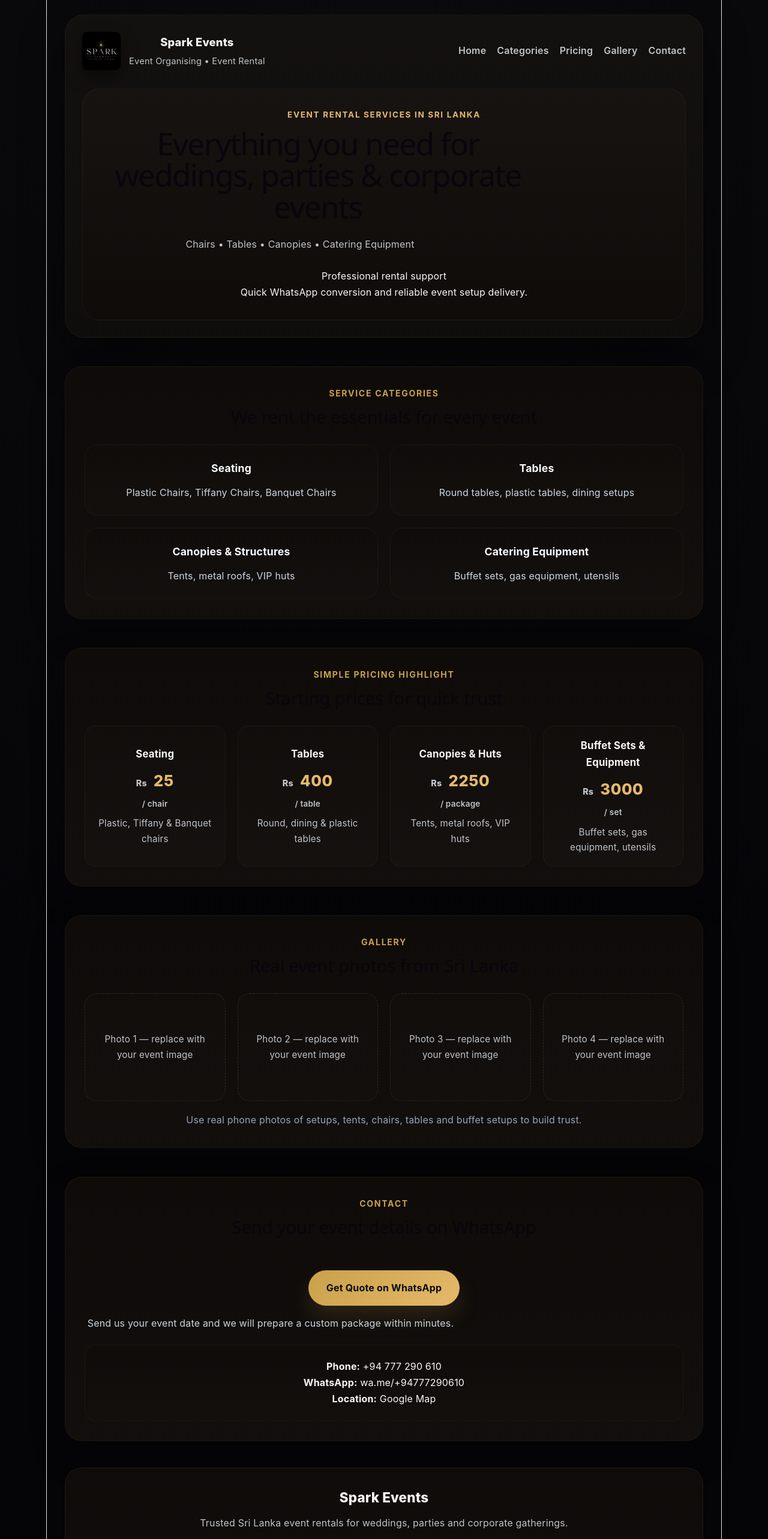
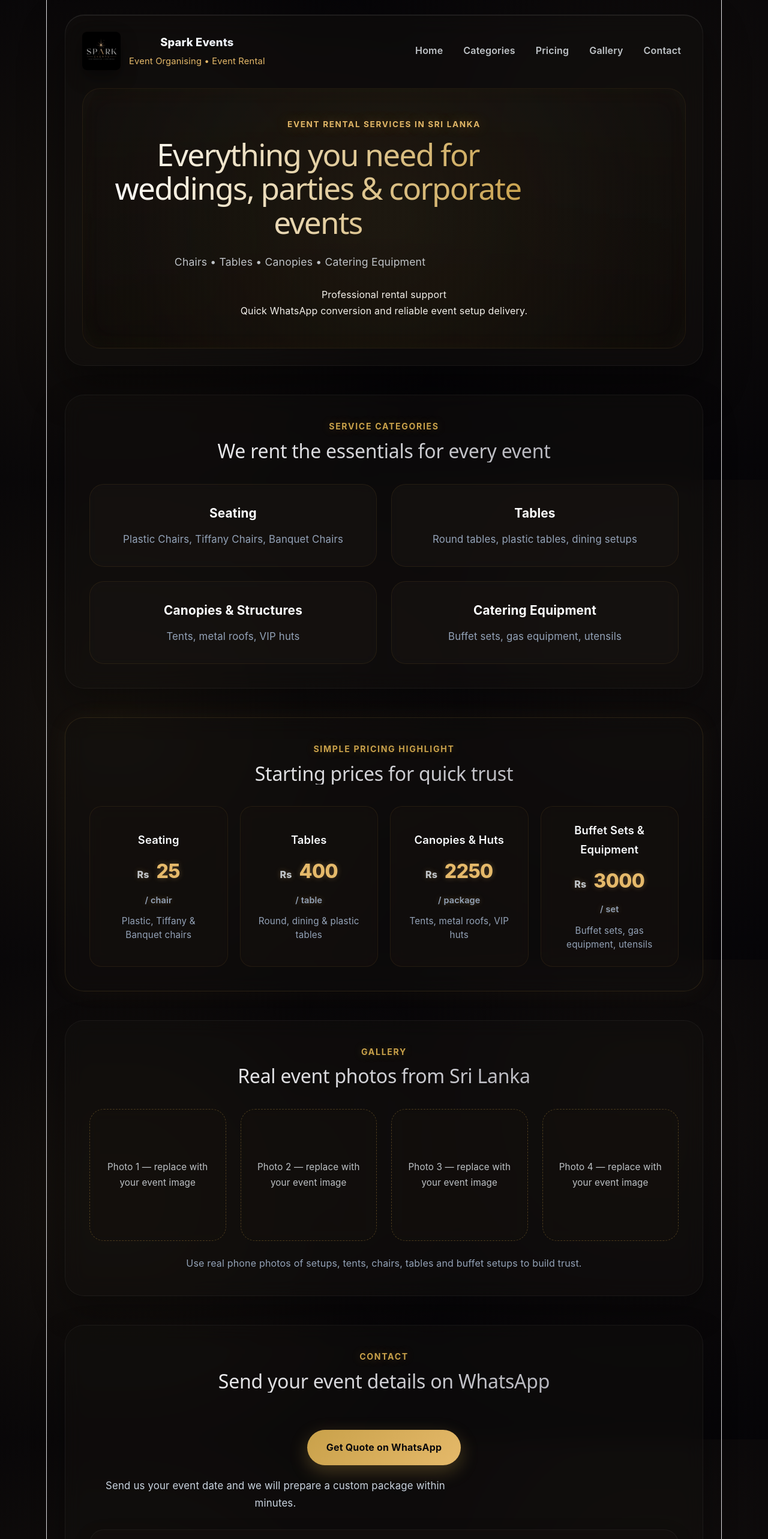
Before and after one commit to osandipabasara-design/event-rental-site, a React (Vite) app: page / in a window 1280 px wide. Shown: the top 2566 px of the page at 60% size. Built offline with nearby package versions, Linux system fonts and the light colour scheme.

Commit message:
commit changes of the site

```diff
--- a/src/App.css
+++ b/src/App.css
@@ -31,12 +31,27 @@ body,
 
 body {
   margin: 0;
-  background: radial-gradient(circle at top, #0b0a0c 0%, var(--bg-900) 60%);
+  background-color: var(--bg-900);
+  background-image:
+    radial-gradient(circle at 15% 50%, rgba(201, 161, 74, 0.08), transparent 50%),
+    radial-gradient(circle at 85% 30%, rgba(229, 185, 106, 0.05), transparent 50%);
+  background-attachment: fixed;
+  animation: bgFloat 15s ease-in-out infinite alternate;
+}
+
+@keyframes bgFloat {
+  0% { background-position: 0% 0%; }
+  100% { background-position: 100% 100%; }
 }
 
 a {
   color: inherit;
   text-decoration: none;
+}
+
+@keyframes fadeUp {
+  from { opacity: 0; transform: translateY(40px); }
+  to { opacity: 1; transform: translateY(0); }
 }
 
 .page-shell {
@@ -50,9 +65,12 @@ a {
   gap: 30px;
   padding: 28px;
   border-radius: 32px;
-  background: linear-gradient(180deg, rgba(20,18,16,0.95), rgba(16,14,12,0.95));
-  border: 1px solid rgba(201,161,74,0.06);
-  box-shadow: 0 30px 75px rgba(0, 0, 0, 0.45);
+  background: rgba(20, 18, 16, 0.4);
+  backdrop-filter: blur(20px);
+  -webkit-backdrop-filter: blur(20px);
+  border: 1px solid rgba(255, 255, 255, 0.05);
+  box-shadow: 0 30px 75px rgba(0, 0, 0, 0.45), inset 0 1px 0 rgba(255,255,255,0.1);
+  animation: fadeUp 0.8s cubic-bezier(0.16, 1, 0.3, 1) both;
 }
 
 .header-top {
@@ -88,17 +106,25 @@ a {
   border-radius: 8px;
   box-shadow: 0 12px 28px rgba(0,0,0,0.45);
   background: linear-gradient(135deg, rgba(255,255,255,0.02), rgba(255,255,255,0.01));
+  transition: transform 0.3s ease;
+}
+
+.brand-logo:hover {
+  transform: scale(1.05) rotate(-2deg);
 }
 
 .brand-name {
   margin: 0;
   font-size: 1.15rem;
   font-weight: 800;
+  background: linear-gradient(to right, #fff, #e2e8f0);
+  -webkit-background-clip: text;
+  -webkit-text-fill-color: transparent;
 }
 
 .brand-tag {
   margin: 4px 0 0;
-  color: var(--muted-300);
+  color: var(--accent-gold-300);
   font-size: 0.92rem;
 }
 
@@ -111,7 +137,23 @@ a {
 .nav-links a {
   color: var(--muted-300);
   font-weight: 600;
-  transition: color 0.18s ease, transform 0.12s ease;
+  transition: all 0.3s cubic-bezier(0.4, 0, 0.2, 1);
+  position: relative;
+  padding: 4px 8px;
+}
+
+.nav-links a::after {
+  content: '';
+  position: absolute;
+  bottom: -2px;
+  left: 50%;
+  width: 0;
+  height: 2px;
+  background: var(--accent-gold-500);
+  transition: all 0.3s cubic-bezier(0.4, 0, 0.2, 1);
+  transform: translateX(-50%);
+  border-radius: 2px;
+  box-shadow: 0 0 10px var(--accent-gold-500);
 }
 
 .nav-links a:hover,
@@ -120,13 +162,39 @@ a {
   transform: translateY(-2px);
 }
 
+.nav-links a:hover::after {
+  width: 80%;
+}
+
 .hero-section {
   display: grid;
   gap: 26px;
-  padding: 32px;
+  padding: 48px 32px;
   border-radius: 30px;
-  background: linear-gradient(180deg, rgba(24,20,18,0.95), rgba(16,12,10,0.95));
-  border: 1px solid rgba(201,161,74,0.06);
+  background: linear-gradient(180deg, rgba(24,20,18,0.4), rgba(16,12,10,0.6));
+  backdrop-filter: blur(12px);
+  -webkit-backdrop-filter: blur(12px);
+  border: 1px solid rgba(201,161,74,0.1);
+  box-shadow: inset 0 0 40px rgba(201,161,74,0.03);
+  position: relative;
+  overflow: hidden;
+}
+
+.hero-section::before {
+  content: '';
+  position: absolute;
+  top: -50%;
+  left: -50%;
+  width: 200%;
+  height: 200%;
+  background: radial-gradient(circle, rgba(201,161,74,0.1) 0%, transparent 50%);
+  animation: pulseLight 8s linear infinite;
+  pointer-events: none;
+}
+
+@keyframes pulseLight {
+  0%, 100% { opacity: 0.5; transform: scale(1); }
+  50% { opacity: 1; transform: scale(1.05); }
 }
 
 .eyebrow {
@@ -136,19 +204,28 @@ a {
   font-weight: 700;
   letter-spacing: 0.12em;
   text-transform: uppercase;
+  text-shadow: 0 0 20px rgba(229, 185, 106, 0.4);
 }
 
 .hero-section h1 {
   margin: 0;
   font-size: clamp(2.2rem, 4vw, 3.8rem);
   max-width: 720px;
-  line-height: 1.02;
+  line-height: 1.1;
+  background: linear-gradient(to right, #fff, #C9A14A);
+  -webkit-background-clip: text;
+  -webkit-text-fill-color: transparent;
+  position: relative;
+  z-index: 1;
 }
 
 .hero-copy {
   margin: 24px 0 0;
   max-width: 660px;
   color: var(--muted-300);
+  font-size: 1.1rem;
+  position: relative;
+  z-index: 1;
 }
 
 .button-primary,
@@ -160,39 +237,74 @@ a {
   border: none;
   cursor: pointer;
   font-weight: 700;
-  transition: transform 0.2s ease, box-shadow 0.2s ease, background-color 0.2s ease;
+  transition: all 0.3s cubic-bezier(0.175, 0.885, 0.32, 1.275);
+  position: relative;
+  overflow: hidden;
+  z-index: 1;
 }
 
 .button-primary {
   margin-top: 26px;
-  padding: 16px 30px;
+  padding: 16px 32px;
   background: linear-gradient(135deg, var(--accent-gold-500) 0%, var(--accent-gold-300) 100%);
   color: #0b0a0c;
-  box-shadow: 0 18px 36px rgba(201,161,74,0.16);
+  box-shadow: 0 10px 30px rgba(201,161,74,0.3);
+}
+
+.button-primary::after {
+  content: '';
+  position: absolute;
+  top: 0;
+  left: -100%;
+  width: 50%;
+  height: 100%;
+  background: linear-gradient(90deg, transparent, rgba(255,255,255,0.6), transparent);
+  transform: skewX(-20deg);
+  transition: 0.5s;
 }
 
 .button-primary:hover {
-  transform: translateY(-1px);
+  transform: translateY(-3px) scale(1.02);
+  box-shadow: 0 15px 40px rgba(201,161,74,0.4);
+}
+
+.button-primary:hover::after {
+  left: 150%;
 }
 
 .button-secondary {
   margin-top: 16px;
   padding: 14px 26px;
-  background: rgba(255,255,255,0.03);
+  background: rgba(255,255,255,0.05);
   color: var(--text-100);
+  border: 1px solid rgba(255,255,255,0.1);
+  backdrop-filter: blur(10px);
+}
+
+.button-secondary:hover {
+  background: rgba(255,255,255,0.1);
+  transform: translateY(-2px);
 }
 
 .section-block {
   margin-top: 48px;
-  padding: 32px;
-  border-radius: 28px;
-  background: linear-gradient(180deg, rgba(16,12,10,0.9), rgba(20,16,14,0.9));
-  border: 1px solid rgba(201,161,74,0.06);
+  padding: 40px;
+  border-radius: 32px;
+  background: rgba(20, 18, 16, 0.4);
+  backdrop-filter: blur(16px);
+  -webkit-backdrop-filter: blur(16px);
+  border: 1px solid rgba(255, 255, 255, 0.05);
   box-shadow: 0 24px 55px rgba(0, 0, 0, 0.28);
+  animation: fadeUp 0.8s cubic-bezier(0.16, 1, 0.3, 1) both;
 }
 
+.section-block:nth-child(1) { animation-delay: 0.1s; }
+.section-block:nth-child(2) { animation-delay: 0.2s; }
+.section-block:nth-child(3) { animation-delay: 0.3s; }
+.section-block:nth-child(4) { animation-delay: 0.4s; }
+
 .section-intro {
-  margin-bottom: 28px;
+  margin-bottom: 36px;
 }
 
 .section-label {
@@ -202,16 +314,20 @@ a {
   letter-spacing: 0.12em;
   text-transform: uppercase;
   color: var(--accent-gold-500);
+  text-shadow: 0 0 15px rgba(201,161,74,0.3);
 }
 
 .section-block h2 {
   margin: 0;
-  font-size: clamp(1.7rem, 2.3vw, 2.5rem);
+  font-size: clamp(1.7rem, 2.5vw, 2.8rem);
+  background: linear-gradient(135deg, #fff 0%, #a1a1aa 100%);
+  -webkit-background-clip: text;
+  -webkit-text-fill-color: transparent;
 }
 
 .grid {
   display: grid;
-  gap: 20px;
+  gap: 24px;
 }
 
 .cards-grid {
@@ -219,30 +335,52 @@ a {
 }
 
 .card {
-  padding: 24px;
-  border-radius: 22px;
-  border: 1px solid rgba(201,161,74,0.06);
-  background: linear-gradient(180deg, rgba(16,12,10,0.9), rgba(20,16,14,0.92));
+  padding: 30px;
+  border-radius: 24px;
+  border: 1px solid rgba(201,161,74,0.1);
+  background: rgba(25, 20, 18, 0.5);
+  backdrop-filter: blur(10px);
+  transition: all 0.4s cubic-bezier(0.175, 0.885, 0.32, 1.275);
+  position: relative;
+  overflow: hidden;
+}
+
+.card::before {
+  content: '';
+  position: absolute;
+  top: 0; left: 0; width: 100%; height: 4px;
+  background: linear-gradient(90deg, var(--accent-gold-500), transparent);
+  opacity: 0;
+  transition: opacity 0.4s ease;
+}
+
+.card:hover {
+  transform: translateY(-8px) scale(1.02);
+  box-shadow: 0 20px 40px rgba(201, 161, 74, 0.15);
+  border-color: rgba(201, 161, 74, 0.3);
+  background: rgba(30, 24, 22, 0.6);
+}
+
+.card:hover::before {
+  opacity: 1;
 }
 
 .card h3 {
   margin: 0 0 12px;
-  font-size: 1.1rem;
-  color: #f8fafc;
+  font-size: 1.3rem;
+  color: #fff;
+  font-weight: 700;
 }
 
 .card p {
   margin: 0;
-  color: #cbd5e1;
+  color: #94a3b8;
+  font-size: 1.05rem;
 }
 
 .highlight-block {
-  margin-top: 48px;
-  padding: 32px;
-  border-radius: 28px;
-  background: linear-gradient(180deg, rgba(16,12,10,0.9), rgba(20,16,14,0.9));
-  border: 1px solid rgba(201,161,74,0.06);
-  box-shadow: 0 24px 55px rgba(0, 0, 0, 0.28);
+  border: 1px solid rgba(201,161,74,0.15);
+  box-shadow: 0 0 40px rgba(201,161,74,0.05);
 }
 
 .pricing-list {
@@ -250,68 +388,90 @@ a {
   gap: 16px;
 }
 
-/* Pricing cards: modern, prominent prices */
 .pricing-list.pricing-cards {
   grid-template-columns: repeat(4, minmax(0, 1fr));
   gap: 20px;
 }
 
 .pricing-card {
-  padding: 18px;
-  border-radius: 18px;
-  background: linear-gradient(180deg, rgba(18,14,12,0.95), rgba(22,18,16,0.95));
-  border: 1px solid rgba(201,161,74,0.06);
+  padding: 24px;
+  border-radius: 20px;
+  background: rgba(20, 16, 14, 0.6);
+  backdrop-filter: blur(12px);
+  border: 1px solid rgba(201,161,74,0.1);
   display: flex;
   align-items: center;
   justify-content: center;
   text-align: center;
-  transition: transform 0.18s ease, box-shadow 0.18s ease;
+  transition: all 0.4s cubic-bezier(0.175, 0.885, 0.32, 1.275);
+  position: relative;
+}
+
+.pricing-card::after {
+  content: '';
+  position: absolute;
+  inset: 0;
+  border-radius: 20px;
+  padding: 2px;
+  background: linear-gradient(135deg, rgba(201,161,74,0.5), transparent);
+  -webkit-mask: linear-gradient(#fff 0 0) content-box, linear-gradient(#fff 0 0);
+  -webkit-mask-composite: xor;
+  mask-composite: exclude;
+  opacity: 0;
+  transition: opacity 0.4s ease;
 }
 
 .pricing-card:hover {
-  transform: translateY(-6px);
-  box-shadow: 0 20px 40px rgba(0,0,0,0.45);
+  transform: translateY(-10px) scale(1.03);
+  box-shadow: 0 25px 50px rgba(201,161,74,0.2);
+  background: rgba(26, 20, 18, 0.8);
+}
+
+.pricing-card:hover::after {
+  opacity: 1;
 }
 
 .pricing-card-body h3 {
-  margin: 0 0 8px;
-  font-size: 1.05rem;
-  color: var(--text-100);
+  margin: 0 0 10px;
+  font-size: 1.15rem;
+  color: #f8fafc;
+  font-weight: 600;
 }
 
 .pricing-card .price {
-  margin: 6px 0 8px;
+  margin: 8px 0 12px;
   font-weight: 800;
-  font-size: 1.4rem;
+  font-size: 1.6rem;
   color: var(--accent-gold-300);
+  text-shadow: 0 0 10px rgba(229,185,106,0.3);
 }
 
 .pricing-card .price .currency {
-  font-size: 0.9rem;
+  font-size: 1rem;
   margin-right: 6px;
   color: var(--muted-300);
 }
 
 .pricing-card .price .amount {
-  font-size: 1.6rem;
-  letter-spacing: 0.02em;
+  font-size: 2rem;
+  letter-spacing: -0.02em;
 }
 
 .pricing-card .price .per {
   display: block;
-  font-size: 0.85rem;
+  font-size: 0.9rem;
   font-weight: 600;
-  color: var(--muted-300);
-  margin-top: 6px;
+  color: #94a3b8;
+  margin-top: 8px;
 }
 
 .pricing-card .muted {
   margin: 0;
-  color: var(--muted-300);
+  color: #94a3b8;
   font-size: 0.95rem;
+  line-height: 1.5;
 }
 
-/* responsive adjustments */
 @media (max-width: 1000px) {
   .pricing-list.pricing-cards {
     grid-template-columns: repeat(2, minmax(0, 1fr));
@@ -329,93 +489,139 @@ a {
 }
 
 .gallery-card {
-  min-height: 180px;
-  border-radius: 20px;
-  background: linear-gradient(180deg, rgba(18,14,12,0.96), rgba(20,16,14,0.95));
-  border: 1px dashed rgba(201,161,74,0.18);
+  min-height: 220px;
+  border-radius: 24px;
+  background: rgba(20, 16, 14, 0.4);
+  backdrop-filter: blur(8px);
+  border: 1px dashed rgba(201,161,74,0.3);
   display: grid;
   place-items: center;
   text-align: center;
-  padding: 20px;
+  padding: 24px;
   color: var(--muted-300);
   font-size: 0.95rem;
+  transition: all 0.3s ease;
+}
+
+.gallery-card:hover {
+  background: rgba(201,161,74,0.05);
+  border-style: solid;
+  border-color: var(--accent-gold-500);
+  transform: scale(1.02);
 }
 
 .gallery-note {
-  margin-top: 18px;
+  margin-top: 24px;
   color: #94a3b8;
+  text-align: center;
 }
 
 .contact-block .contact-panel {
   display: grid;
-  gap: 22px;
+  gap: 30px;
 }
 
 .contact-details {
-  padding: 22px;
-  border-radius: 20px;
-  background: linear-gradient(180deg, rgba(16,12,10,0.96), rgba(20,16,14,0.94));
-  border: 1px solid rgba(201,161,74,0.06);
+  padding: 30px;
+  border-radius: 24px;
+  background: rgba(20, 16, 14, 0.6);
+  backdrop-filter: blur(12px);
+  border: 1px solid rgba(255,255,255,0.05);
   color: var(--text-100);
+  box-shadow: 0 10px 30px rgba(0,0,0,0.2);
+}
+
+.contact-details p {
+  margin-bottom: 12px;
+  font-size: 1.05rem;
+}
+
+.contact-details strong {
+  color: var(--accent-gold-300);
+  margin-right: 8px;
+}
+
+.contact-details a {
+  color: #f8fafc;
+  border-bottom: 1px solid rgba(255,255,255,0.2);
+  transition: all 0.2s;
+}
+
+.contact-details a:hover {
+  color: var(--accent-gold-500);
+  border-color: var(--accent-gold-500);
 }
 
 .contact-copy {
-  margin: 16px 0 0;
+  margin: 20px 0 0;
   color: #cbd5e1;
   max-width: 620px;
+  font-size: 1.05rem;
 }
 
 .site-footer {
-  margin-top: 44px;
-  padding: 30px;
-  border-radius: 28px;
-  background: linear-gradient(180deg, rgba(16,12,10,0.94), rgba(20,16,14,0.92));
-  border: 1px solid rgba(201,161,74,0.08);
+  margin-top: 60px;
+  padding: 40px;
+  border-radius: 32px;
+  background: rgba(16, 12, 10, 0.8);
+  backdrop-filter: blur(16px);
+  border: 1px solid rgba(255,255,255,0.05);
   display: grid;
-  gap: 24px;
+  gap: 32px;
+  animation: fadeUp 0.8s cubic-bezier(0.16, 1, 0.3, 1) 0.5s both;
 }
 
 .footer-brand {
   display: flex;
   flex-direction: column;
-  gap: 10px;
+  gap: 12px;
 }
 
 .footer-title {
   margin: 0;
-  font-size: 1.4rem;
-  font-weight: 800;
+  font-size: 1.8rem;
+  font-family: 'Playfair Display', Didot, 'Hoefler Text', Georgia, serif;
+  font-style: italic;
+  font-weight: 700;
+  letter-spacing: 0.5px;
+  background: linear-gradient(to right, #fff, #C9A14A);
+  -webkit-background-clip: text;
+  -webkit-text-fill-color: transparent;
 }
 
 .footer-copy {
   margin: 0;
-  color: var(--muted-300);
+  color: #94a3b8;
+  max-width: 400px;
 }
 
 .footer-columns {
   display: grid;
   grid-template-columns: repeat(2, minmax(0, 1fr));
-  gap: 24px;
+  gap: 32px;
 }
 
 .footer-heading {
-  margin: 0 0 12px;
+  margin: 0 0 16px;
   color: #f8fafc;
   font-weight: 700;
+  font-size: 1.1rem;
 }
 
 .footer-columns p {
-  margin: 6px 0;
+  margin: 10px 0;
   color: #cbd5e1;
 }
 
 .footer-columns a {
-  color: var(--accent-gold-300);
+  color: #cbd5e1;
+  transition: all 0.2s ease;
 }
 
 .footer-columns a:hover,
 .footer-columns a:focus-visible {
   color: var(--accent-gold-500);
+  padding-left: 5px;
 }
 
 @media (max-width: 900px) {
@@ -423,7 +629,7 @@ a {
   .hero-section,
   .page-header,
   .site-footer {
-    padding: 24px;
+    padding: 30px;
   }
 
   .cards-grid,
@@ -436,7 +642,7 @@ a {
 
 @media (max-width: 640px) {
   .page-shell {
-    padding: 20px 16px 28px;
+    padding: 16px 12px 24px;
   }
 
   .hero-section {
```
